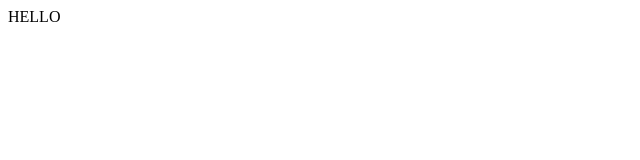
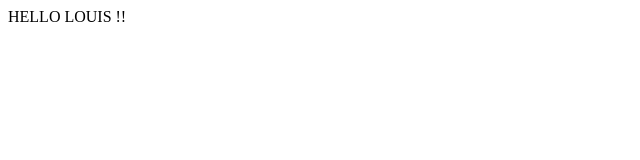
Before and after one commit to lougerard/portfolio.github.io, a plain HTML site: page index.html in a window 1280 px wide. Shown: the full height of the page, 0-640 px from the left. Drawn offline with Linux system fonts and the light colour scheme.

Commit message:
Update index.html

```diff
--- a/index.html
+++ b/index.html
@@ -1,5 +1,5 @@
 <html>
 
-HELLO
+HELLO LOUIS !!
 
 </html>
```
